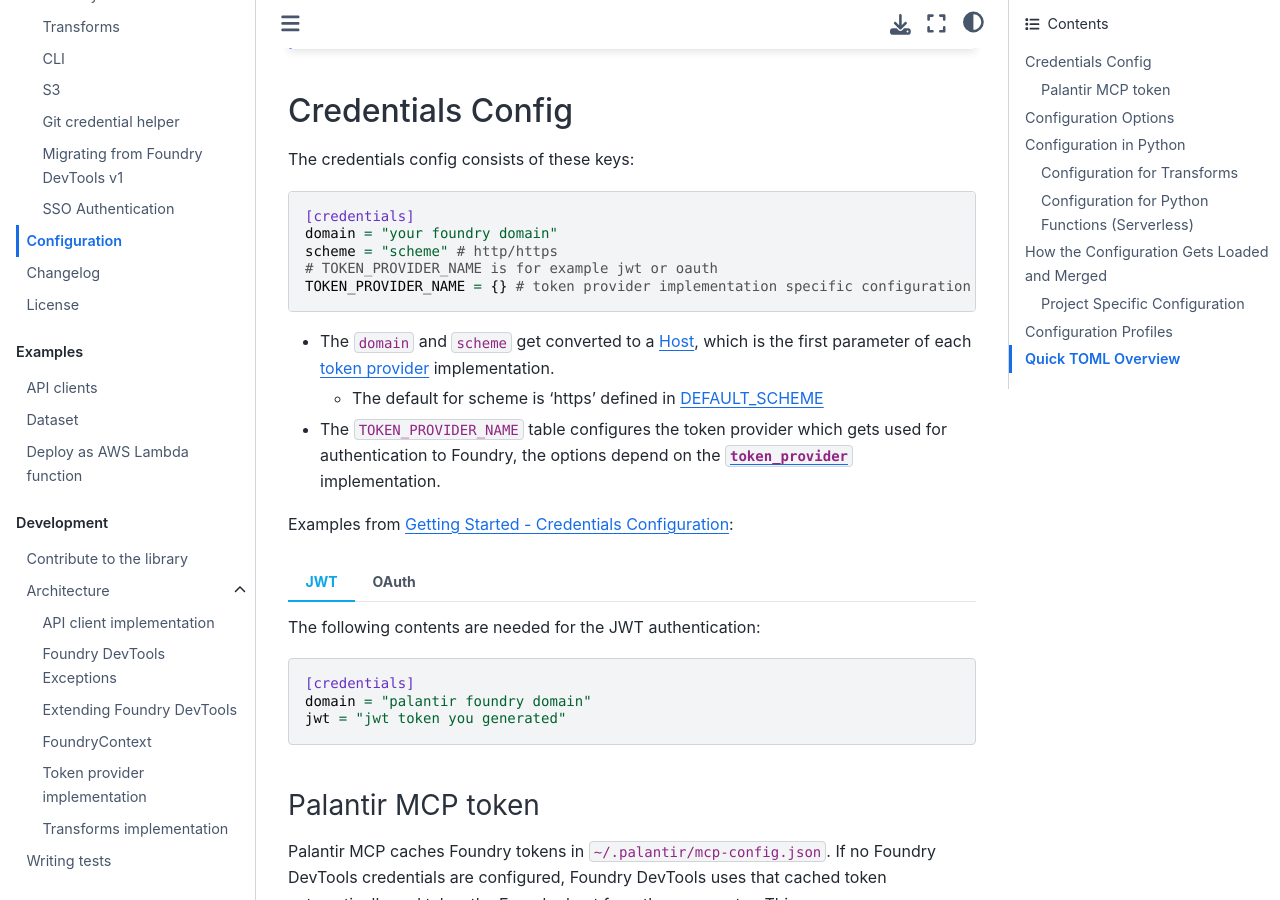
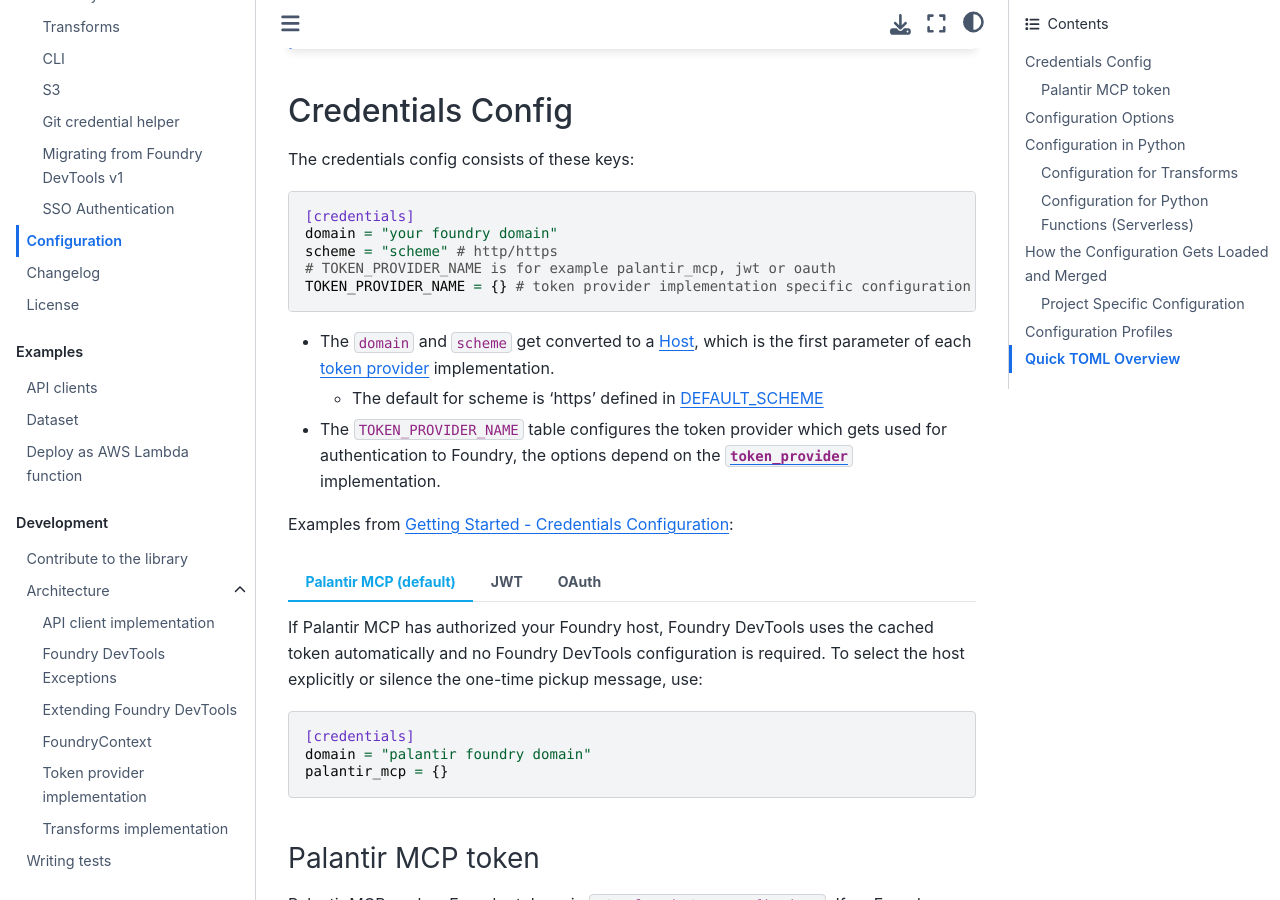
Before and after one commit to emdgroup/foundry-dev-tools, a Sphinx documentation site: the page built from docs/configuration.md, in a window 1280 px wide and 900 px high, scrolled down 368 px. Built offline with Sphinx 7.4.7 and the Sphinx Book theme 1.1.4, drawn with Linux system fonts in a browser that asks for light colours; pages that are not in the unit, such as notebooks, are missing from menus; the version number is read from the project's files by our own code.

Commit message:
fix: use the configured origin for MCP discovery and keep stdout clean
- pass the configured scheme or an explicit v1 foundry_url host into MCP
  credential discovery instead of assuming HTTPS
- write the auto-pickup notice to stderr so the git credential helper's
  machine-readable output stays valid
- keep FoundryAPIError.info in sync in add_info so translated errors retain
  scope hints
- update the README and getting-started docs to present Palantir MCP token
  discovery as the primary authentication path

Co-Authored-By: Claude Code <noreply@anthropic.com>

`````diff
--- a/docs/configuration.md
+++ b/docs/configuration.md
@@ -15,7 +15,7 @@ The credentials config consists of these keys:
 [credentials]
 domain = "your foundry domain"
 scheme = "scheme" # http/https
-# TOKEN_PROVIDER_NAME is for example jwt or oauth
+# TOKEN_PROVIDER_NAME is for example palantir_mcp, jwt or oauth
 TOKEN_PROVIDER_NAME = {} # token provider implementation specific configuration
 ```
 
--- a/docs/getting_started/installation.md
+++ b/docs/getting_started/installation.md
@@ -4,9 +4,15 @@
 
 - Python >=3.10
 
-## Get Necessary Credentials
+## Authentication
 
-> Either JWT or OAuth
+> Palantir MCP (default), JWT, or OAuth
+
+```{tab} Palantir MCP (default)
+If you use Palantir MCP and have authorized your Foundry host there, no
+additional credentials are needed. Foundry DevTools uses the token cached in
+`~/.palantir/mcp-config.json` automatically.
+```
 
 ```{tab} JWT
 Go to https://your-stack.palantirfoundry.com/workspace/settings/tokens and generate a new token.
@@ -87,6 +93,18 @@ If you've never used TOML, [here](/configuration.md#quick-toml-overview) is a qu
 
 <!-- includes are for including that part in configuration.md -->
 <!-- include -->
+````{tab} Palantir MCP (default)
+If Palantir MCP has authorized your Foundry host, Foundry DevTools uses the
+cached token automatically and no Foundry DevTools configuration is required.
+To select the host explicitly or silence the one-time pickup message, use:
+
+```toml
+[credentials]
+domain = "palantir foundry domain"
+palantir_mcp = {}
+```
+````
+
 ````{tab} JWT
 The following contents are needed for the JWT authentication:
 ```toml
`````
Also changed, not shown: README.md (+7 -1 lines), docs/getting_started/foundry_dev_tools.md (+8 -4 lines), docs/getting_started/git_credential_helper.md (+1 -1 lines), docs/getting_started/index.md (+1 -1 lines), docs/getting_started/sso.md (+3 -2 lines), 6 other files.
